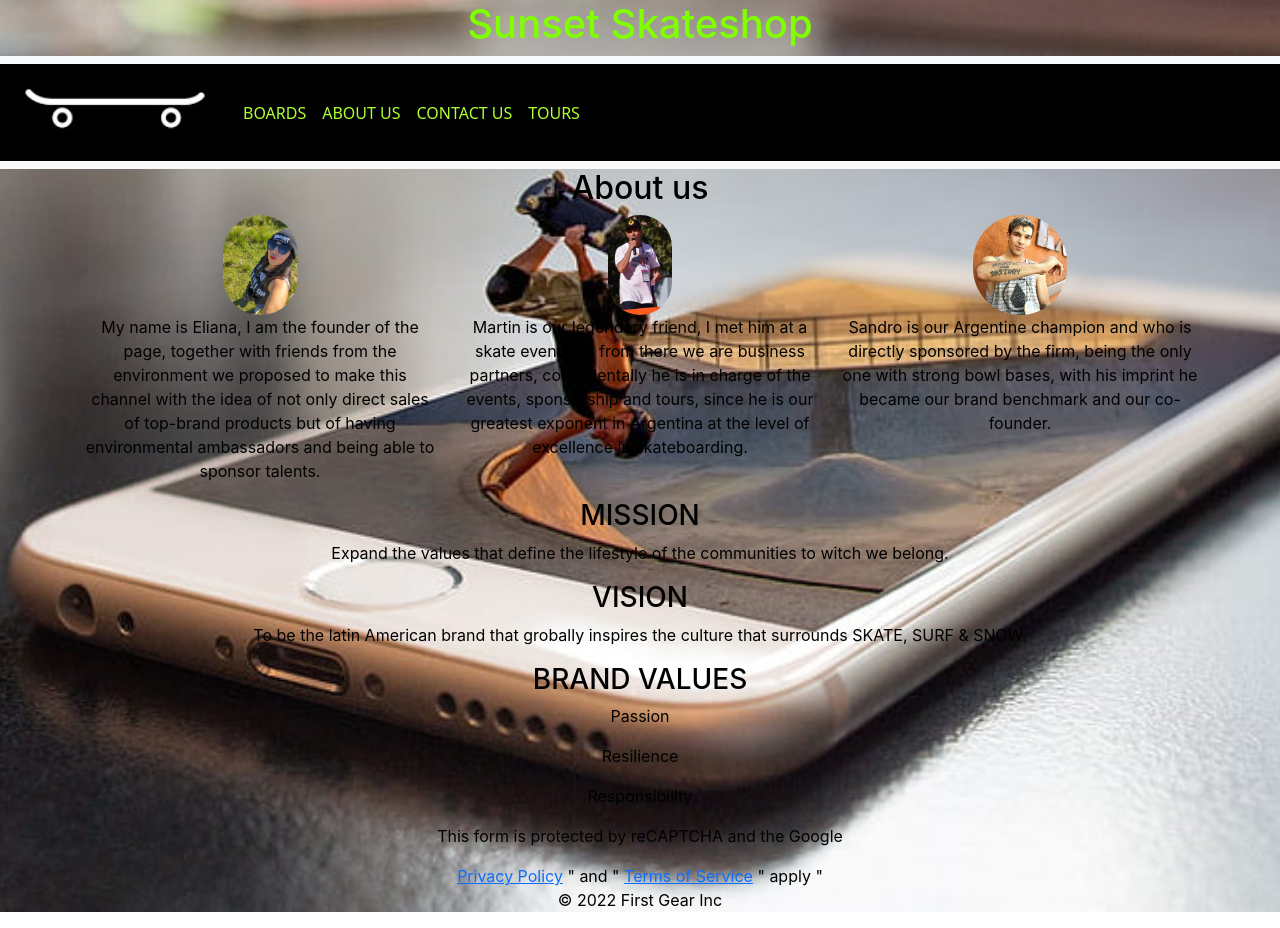
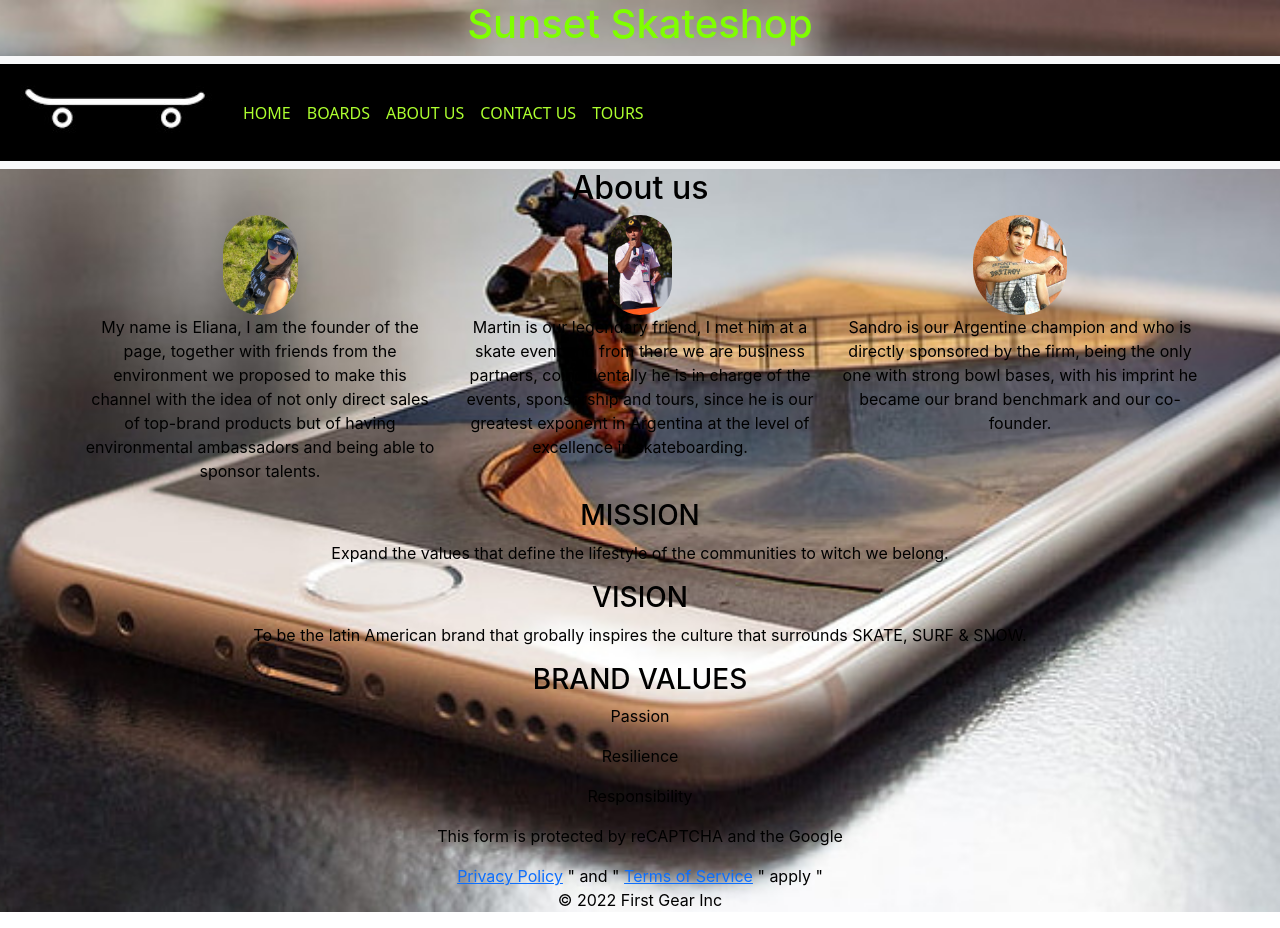
Before and after one commit to EliCarrizo/PF-CARRIZO, a plain HTML site: page pages/about-us.html in a window 1280 px wide. Drawn offline with nearby package versions, Linux system fonts and the light colour scheme.

Commit message:
Change NAV-var direction

```diff
--- a/pages/about-us.html
+++ b/pages/about-us.html
@@ -24,6 +24,8 @@
                     </button>
                     <div class="collapse navbar-collapse" id="navbarNavDropdown">
                       <ul class="navbar-nav">
+                          <!--HOME return is added since I did not have it right-->
+                          <li><a href="../index.html">HOME</a></li>
                           <li><a href="./boards.html">BOARDS</a></li>
                           <!--from here you move to the other html-->
                           <li><a href="./about-us.html">ABOUT US</a></li>
```
Also changed, not shown: pages/boards.html (+2 -0 lines), pages/contact-us.html (+2 -0 lines), pages/tours.html (+2 -0 lines), 1 other file.
